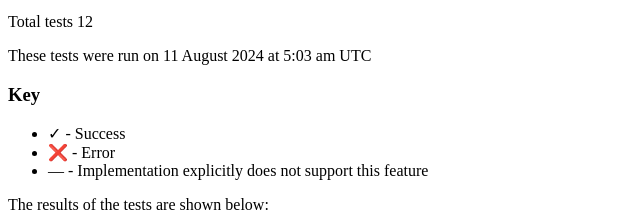
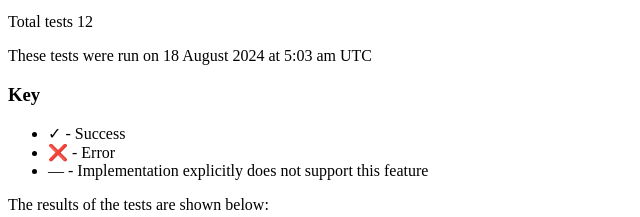
Before and after one commit to decentralgabe/vc-test-suite-template, a plain HTML site: page index.html in a window 1280 px wide. Shown: the part 242-459 px from the top of the page, 0-640 px from the left. Drawn offline with Linux system fonts and the light colour scheme.

Commit message:
Deploying to gh-pages from @ decentralgabe/vc-test-suite-template@d9a38ab02d75383b4bcf9265d0321e660e117d38 🚀

```diff
--- a/index.html
+++ b/index.html
@@ -106,7 +106,7 @@
       Total tests 12
       </p>
       <p>
-        These tests were run on <time>11 August 2024 at 5:03 am UTC</time>
+        These tests were run on <time>18 August 2024 at 5:03 am UTC</time>
       </p>
       <section class="informative" id="Key">
         <h3>Key</h3>
```
Also changed, not shown: 1 other file.
